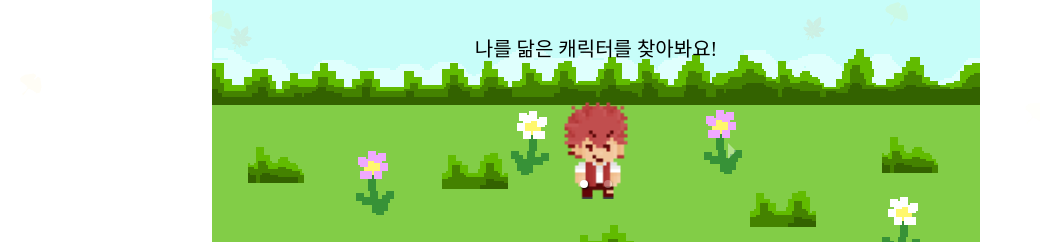
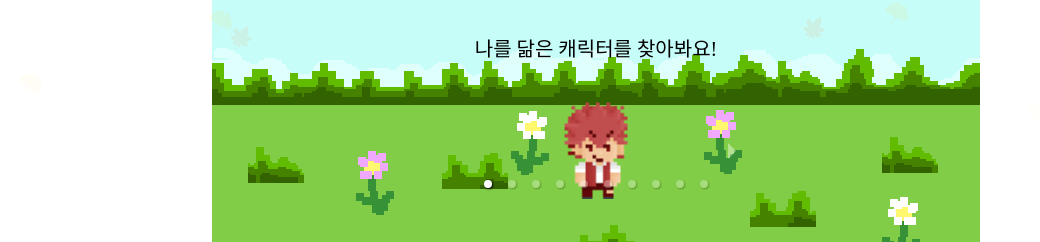
Before and after one commit to minseong0324/MapleMailbox-Frontend, a React (Vite) app: page /select-character-tree in a window 1280 px wide. Shown: the part 428-670 px from the top of the page, without its empty margins (44-1084 px from the left). Built offline with nearby package versions, Linux system fonts and the light colour scheme.

Commit message:
캐릭터 선택에 캐릭터 추가

```diff
--- a/src/pages/select/selectTreeCharacter.tsx
+++ b/src/pages/select/selectTreeCharacter.tsx
@@ -57,12 +57,23 @@ function SelectTreeCharacter() {
     navigate('/Ownerhome');
   }
 
-
-
-
   const handleServiceDescription = () => {
     setServiceModalOpen(true);
   };
+
+  const characterData = [
+    { name: "Maple Character", imgSrc: MapleCharImg },
+    { name: "Ginkgo Character", imgSrc: GinkgoCharImg },
+    { name: "Black Character", imgSrc: BlackCharImg },
+    { name: "Blue Character", imgSrc: BlueCharImg },
+    { name: "Brown Character", imgSrc: BrownCharImg },
+    { name: "Gray Character", imgSrc: GrayCharImg },
+    { name: "Purple Character", imgSrc: PurpleCharImg },
+    { name: "SkyBlue Character", imgSrc: SkyBlueCharImg },
+    { name: "Violet Character", imgSrc: VioletCharImg },
+    { name: "Yellow Character", imgSrc: YellowCharImg }
+    // 캐릭터 추가
+  ];
 
   return (
     <>
@@ -88,13 +99,11 @@ function SelectTreeCharacter() {
 
         <s.SelectWrapper>
         <Carousel showThumbs={false} showStatus={false} className="carousel">
-          <s.SelectClickEvent onClick={() => setSelectedCharacter("Maple Character")}>
-            <s.ImageButton src={MapleCharImg} alt="Maple Character" selected={selectedCharacter === "Maple Character"} style={{width: "70px", height: "100px"}}/>
-          </s.SelectClickEvent>
-          <s.SelectClickEvent onClick={() => setSelectedCharacter("Ginkgo Character")}>
-            <s.ImageButton src={GinkgoCharImg} alt="Ginkgo Character" selected={selectedCharacter === "Ginkgo Character"} style={{width: "70px", height: "100px"}}/>
-          </s.SelectClickEvent>
-          {/* Add more characters as needed */}
+          {characterData.map((character) => (
+            <s.SelectClickEvent onClick={() => setSelectedCharacter(character.name)}>
+              <s.ImageButton src={character.imgSrc} alt={character.name} selected={selectedCharacter === character.name} style={{width: "70px", height: "100px"}}/>
+            </s.SelectClickEvent>
+          ))}
         </Carousel>
         </s.SelectWrapper>
 
```
